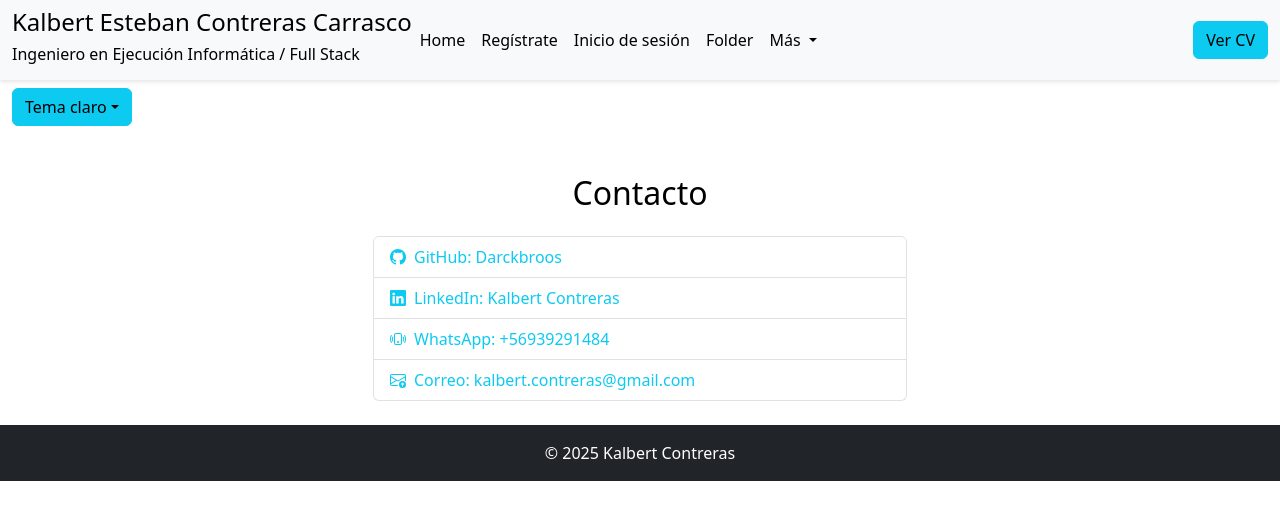
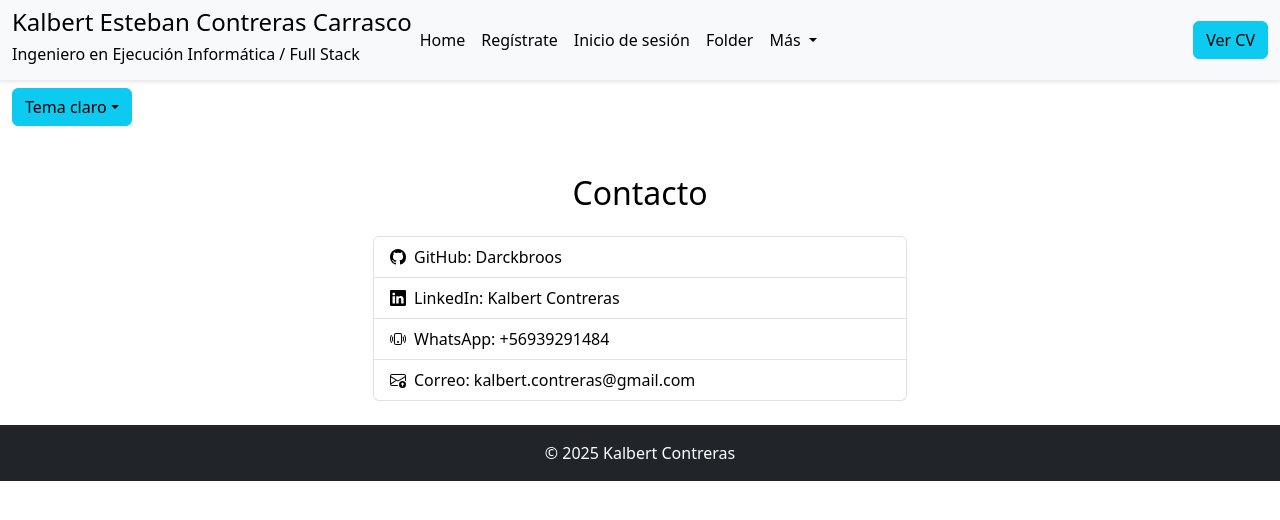
Before and after one commit to Darckbroos/portafolio, a Django app: page /contact/ in a window 1280 px wide. Shown: the top 520 px of the page. Run offline with Django 5.2, Linux system fonts and the light colour scheme.

Commit message:
cambiando colores mas visibles

```diff
--- a/static/css/styles.css
+++ b/static/css/styles.css
@@ -4,15 +4,12 @@
 :root {
   --bg-light:       #ffffff;
   --fg-light:       #000000;
-  --primary-light:  #0dcaf0;
 
   --bg-dark:        #222222;
   --fg-dark:        #ffffff;
-  --primary-dark:   #343a40;
 
   --bg-matrix:      #000000;
-  --fg-matrix:      #00ff00;
-  --primary-matrix: #198754;
+  --fg-matrix:      #f7f7f7;
 }
 
 /*──────────────────────────────────────────────────────────
```
